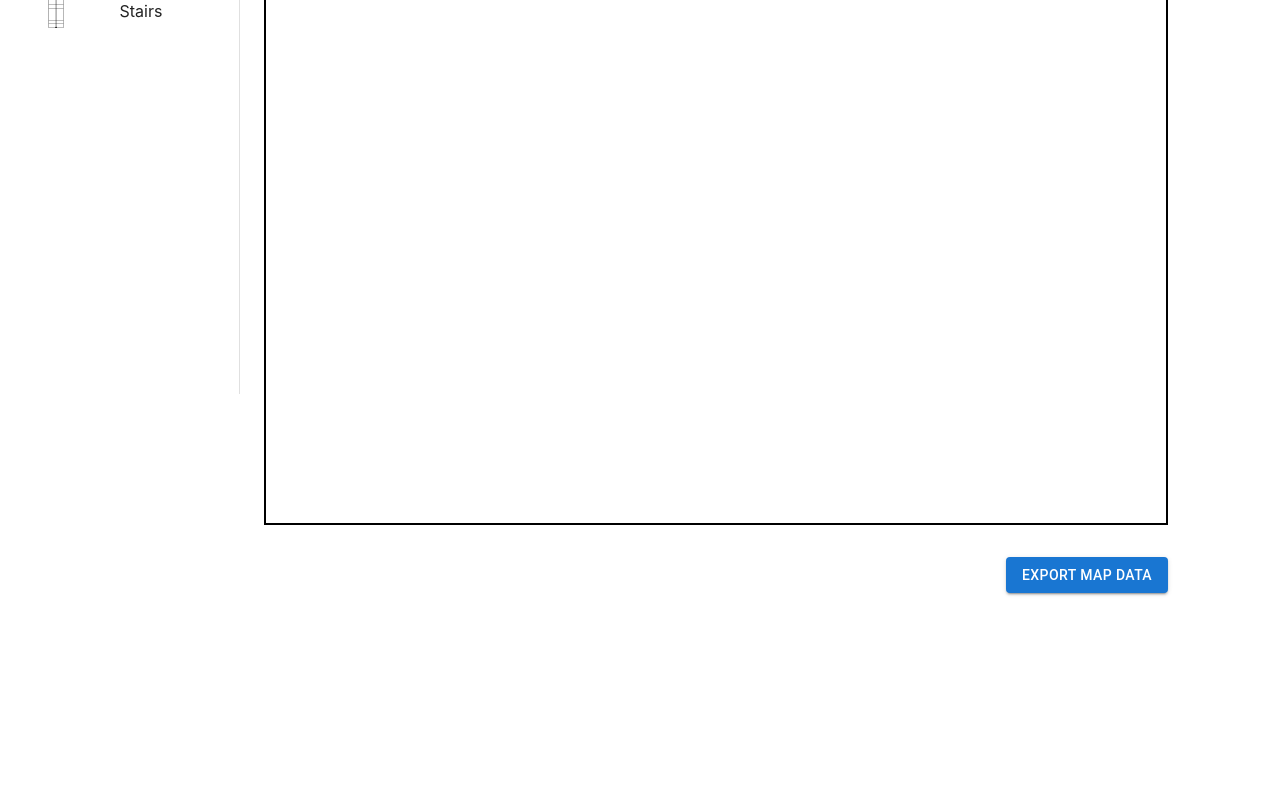
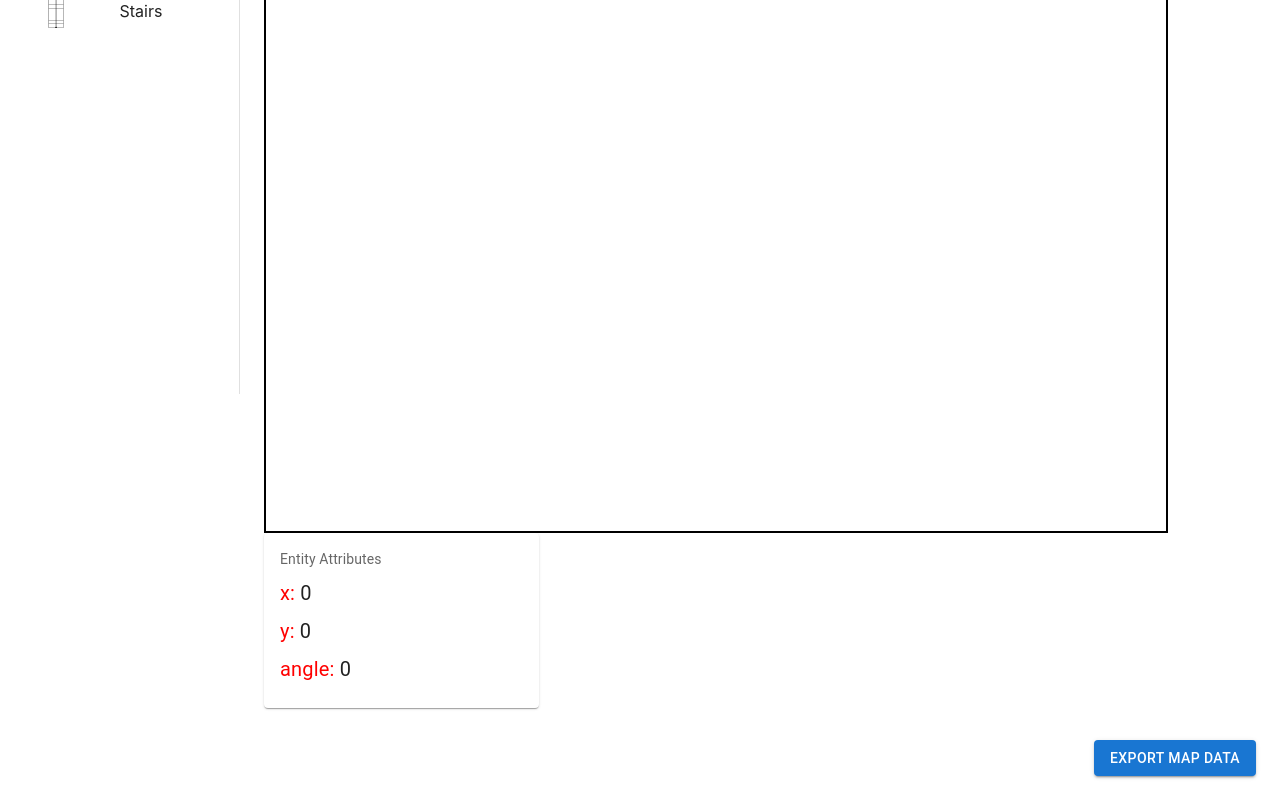
Before and after one commit to muddassir-lateef/Smarchitect, a React (Create React App) app in the folder frontend/: page / in a window 1280 px wide. Shown: the part 406-1206 px from the top of the page. Before the commit the page ends 1023 px from the top, so only its background shows below. Built offline with nearby package versions, Linux system fonts and the light colour scheme.

Commit message:
New: Attribute Tracker added

```diff
--- a/frontend/src/components/NavBar.js
+++ b/frontend/src/components/NavBar.js
@@ -27,7 +27,7 @@ const Icons = styled(Box)(({ theme }) => ({
 }));
 
 const LogoutButton = styled(Button)(({ theme }) => ({
-  backgroundColor: "#F57663" ,
+  backgroundColor: "#F57663",
   "&:hover": {
     backgroundColor: "red",
   },
@@ -57,7 +57,7 @@ const NavBar = (props) => {
             <MenuIcon />
           </IconButton>
           <Icons>
-            <img height='40px' width='40px' src={SmarchitectIcon} alt={"Smarchitect Icon"}/>
+            <img height='40px' width='40px' src={SmarchitectIcon} alt={"Smarchitect Icon"} />
             <Typography variant="h6">Smarchitect!</Typography>
           </Icons>
 
--- a/frontend/src/components/SDrawer.js
+++ b/frontend/src/components/SDrawer.js
@@ -12,6 +12,7 @@ import { AuthContext } from "../context/AuthContext";
 import { Grid } from "@mui/material";
 const drawerWidth = 240;
 const initial_menuItems = [
+  //eligible anchors: ['top-left', 'top-center', 'top-right', 'middle-right', 'middle-left', 'bottom-left', 'bottom-center', 'bottom-right']
   {
 
     menuTitle: "Assets",
@@ -21,35 +22,51 @@ const initial_menuItems = [
       url: DoorSymbol,
       width: 140,
       height: 100,
-      rotation:0
+      rotation: 0,
+      keepRatio: true,
+      enabledAnchors: ['top-left', 'top-right', 'bottom-left', 'bottom-right'],
+
     },
     {
       alt: "Wall",
       url: WallSymbol,
-      width: 6,
+      width: 15,
       height: 100,
-      rotation:0
+      rotation: 0,
+      keepRatio: false,
+      enabledAnchors: ['top-center', 'bottom-center'],
+
     },
     {
       alt: "Rectangle",
       url: RectangleSymbol,
       width: 100,
       height: 100,
-      rotation:0
+      rotation: 0,
+      keepRatio: false,
+      enabledAnchors: ['top-left', 'top-center', 'top-right', 'middle-right', 'middle-left', 'bottom-left', 'bottom-center', 'bottom-right'],
+
     },
     {
       alt: "Window",
       url: WindowSymbol,
-      width: 16,
+      width: 20,
       height: 100,
-      rotation:0
+      rotation: 0,
+      keepRatio: false,
+      enabledAnchors: ['top-center', 'bottom-center'],
+
     },
     {
       alt: "Stairs",
       url: StairsSymbol,
       width: 31,
       height: 100,
-      rotation:0
+      rotation: 0,
+      keepRatio: false,
+      enabledAnchors: ['top-left', 'top-center', 'top-right', 'middle-right', 'middle-left', 'bottom-left', 'bottom-center', 'bottom-right'],
+
+
     },
     ]//dummy commit
   }
@@ -102,7 +119,7 @@ const SDrawer = (props) => {
 
           {menuItems.map((menu, index) => (
             <div key={index}>
-              <ListItemButton onClick={()=>handleStudentMenuClick(index)}>
+              <ListItemButton onClick={() => handleStudentMenuClick(index)}>
                 <ListItemText primary={menu.menuTitle} />
                 {menu.visible ? <ExpandLess /> : <ExpandMore />}
               </ListItemButton>
@@ -112,7 +129,7 @@ const SDrawer = (props) => {
                   {menu.enteries.map((img1, i) => (
                     <img
                       key={i}
-                      style={{ width: '100px',height: '100px' }}
+                      style={{ width: '100px', height: '100px' }}
                       alt={img1.alt}
                       src={img1.url}
                       draggable="true"
@@ -151,7 +168,7 @@ const SDrawer = (props) => {
 
           {menuItems.map((menu, index) => (
             <div key={index}>
-              <ListItemButton onClick={()=>handleStudentMenuClick(index)}>
+              <ListItemButton onClick={() => handleStudentMenuClick(index)}>
                 <ListItemText primary={menu.menuTitle} />
                 {menu.visible ? <ExpandLess /> : <ExpandMore />}
               </ListItemButton>
@@ -160,10 +177,10 @@ const SDrawer = (props) => {
 
                   {menu.enteries.map((img1, i) => (
                     <Grid key={i} container spacing={1} width='100%' alignItems={'center'}>
-                    <Grid item xs={6} justifyItems='center' sx={{ mb:2, display: "flex", justifyContent: "space-around" }}>
+                      <Grid item xs={6} justifyItems='center' sx={{ mb: 2, display: "flex", justifyContent: "space-around" }}>
                         <img
                           key={i}
-                      style={{ width: '50px',height: '50px' }}
+                          style={{ width: '50px', height: '50px' }}
                           alt={img1.alt}
                           src={img1.url}
                           draggable="true"
--- a/frontend/src/pages/canvas.js
+++ b/frontend/src/pages/canvas.js
@@ -3,16 +3,16 @@ import { AuthContext } from '../context/AuthContext';
 import { Stage, Layer, Image, Transformer } from 'react-konva';
 import useImage from 'use-image';
 
-import { Button, getNativeSelectUtilityClasses, Grid } from '@mui/material';
+import { Button, Card, CardContent, Typography, CardActions, Grid } from '@mui/material';
 import { CSVLink } from "react-csv";
 import PostAddIcon from '@mui/icons-material/PostAdd';
 import Papa from "papaparse";
-
-const allowedExtensions = ["csv"];
+import { maxHeight } from '@mui/system';
 
 
 
-const ImageObject = ({ shapeProps, isSelected, onSelect, onChange, onDragMove }) => {
+
+const ImageObject = ({ shapeProps, isSelected, onSelect, onChange, attributeTrack }) => {
   const shapeRef = React.useRef();
   const trRef = React.useRef();
   const [img] = useImage(shapeProps.url);
@@ -28,7 +28,6 @@ const ImageObject = ({ shapeProps, isSelected, onSelect, onChange, onDragMove })
     <React.Fragment>
       <Image
         image={img}
-        onDragMove={onDragMove}
         onClick={onSelect}
         //onDragMove={onSelect}
         onTap={onSelect}
@@ -41,17 +40,33 @@ const ImageObject = ({ shapeProps, isSelected, onSelect, onChange, onDragMove })
             x: e.target.x(),
             y: e.target.y(),
           });
+          attributeTrack({ x: e.target.x(), y: e.target.y(), angle: e.target.rotation() })
+
         }}
+
+        onDragMove={(e) => {
+
+          attributeTrack({ x: e.target.x(), y: e.target.y(), angle: e.target.rotation() })
+
+        }}
+
+        onTransform={(e) => {
+          const node = shapeRef.current;
+          attributeTrack({ x: node.x(), y: node.y(), angle: node.rotation() })
+
+        }}
+
         onTransformEnd={(e) => {
           // transformer is changing scale of the node
           // and NOT its width or height
           // but in the store we have only width and height
           // to match the data better we will reset scale on transform end
+          console.log("On Transform end called")
+
           const node = shapeRef.current;
           const scaleX = node.scaleX();
           const scaleY = node.scaleY();
-          console.log("Displaying the X of laptop")
-          console.log(node.x())
+
           // we will reset it back
           node.scaleX(1);
           node.scaleY(1);
@@ -59,11 +74,13 @@ const ImageObject = ({ shapeProps, isSelected, onSelect, onChange, onDragMove })
             ...shapeProps,
             x: node.x(),
             y: node.y(),
-            rotation:node.rotation(),
+            rotation: node.rotation(),
             // set minimal value
             width: Math.max(5, node.width() * scaleX),
             height: Math.max(node.height() * scaleY),
           });
+          attributeTrack({ x: node.x(), y: node.y(), angle: node.rotation() })
+
         }}
 
       />
@@ -72,12 +89,14 @@ const ImageObject = ({ shapeProps, isSelected, onSelect, onChange, onDragMove })
           ref={trRef}
           boundBoxFunc={(oldBox, newBox) => {
             // limit resize
-            if (newBox.width < 5 || newBox.height < 5) {
+            if (newBox.width < 10 || newBox.height < 10) {
               return oldBox;
             }
             return newBox;
           }}
-          rotationSnaps={[0,90,180,270]}
+          rotationSnaps={[0, 90, 180, 270]}
+          keepRatio={shapeProps.keepRatio}
+          enabledAnchors={shapeProps.enabledAnchors}
         />
       )}
     </React.Fragment>
@@ -97,6 +116,9 @@ const headers = [
   { label: "id", key: "id" },
   { label: "url", key: "url" },
   { label: "rotation", key: "rotation" },
+  { label: "keepRatio", key: "keepRatio" },
+  { label: "enabledAnchors", key: "enabledAnchors" },
+
 
 ];
 
@@ -104,7 +126,7 @@ export const Sketcher = () => {
   const auth = useContext(AuthContext);
   const [ImageObjects, setImageObjects] = React.useState(initialImages);
   const [newId, setNewId] = React.useState('1');
-  const [selectedItemCoordinates, setSelectedItemCoordinates] = React.useState({ x: 0, y: 0 })
+  const [selectedItemCoordinates, setSelectedItemCoordinates] = React.useState({ x: 0, y: 0, angle: 0 })
   const [selectedId, selectShape] = React.useState(null);
   const stageRef = React.useRef();
   const [exportData, setExportData] = React.useState([]);
@@ -124,15 +146,16 @@ export const Sketcher = () => {
           height: parseFloat(parsedInputData[i][2]),
           id: parsedInputData[i][5],
           rotation: parseFloat(parsedInputData[i][7]),
+          keepRatio: (parsedInputData[i][8] === 'true'),
+          enabledAnchors: parsedInputData[i][9].split(',')
 
         })
       }
 
       setImageObjects(tempList.slice())
-      console.log("TEMP LIST: ", tempList)
 
       const tempExp = []
-      for (let i=1; i<tempList.length; i++){
+      for (let i = 1; i < parsedInputData.length; i++) {
         tempExp.push({
           type: parsedInputData[i][0],
           width: parseFloat(parsedInputData[i][1]),
@@ -142,24 +165,21 @@ export const Sketcher = () => {
           id: parsedInputData[i][5],
           url: parsedInputData[i][6],
           rotation: parseFloat(parsedInputData[i][7]),
+          keepRatio: (parsedInputData[i][8] === 'true'),
+          enabledAnchors: parsedInputData[i][9].split(',')
+
         })
       }
       setExportData(tempExp.slice());
     }
   }, [parsedInputData])
 
-  React.useEffect(() => {
-    // eslint-disable-next-line
-    const tempObj = ImageObjects.find(item => item.id == selectedId)
-    if (tempObj !== null && typeof tempObj === 'object')
-      setSelectedItemCoordinates({ x: tempObj.x, y: tempObj.y })
-  }, [selectedId])
-
   const checkDeselect = (e) => {
     // deselect when clicked on empty area
     const clickedOnEmpty = e.target === e.target.getStage();
     if (clickedOnEmpty) {
       selectShape(null);
+      setSelectedItemCoordinates({ x: 0, y: 0, angle: 0 });
     }
   };
 
@@ -209,7 +229,9 @@ export const Sketcher = () => {
                 width: auth.selectedAsset.width,
                 height: auth.selectedAsset.height,
                 id: newId,
-                rotation:auth.selectedAsset.rotation,
+                rotation: auth.selectedAsset.rotation,
+                keepRatio: auth.selectedAsset.keepRatio,
+                enabledAnchors: auth.selectedAsset.enabledAnchors
               },
             ]),
 
@@ -223,14 +245,18 @@ export const Sketcher = () => {
               y: stageRef.current.getPointerPosition().y,
               id: newId,
               url: auth.selectedAsset.url,
-              rotation:auth.selectedAsset.rotation,
+              rotation: auth.selectedAsset.rotation,
+              keepRatio: auth.selectedAsset.keepRatio,
+              enabledAnchors: auth.selectedAsset.enabledAnchors
+
+
 
             })
           )
         }}
         onDragOver={(e) => e.preventDefault()}
       >
-
+        <Grid container sx={{ mt: 1 }}>
           <Stage
             style={{
               border: '2px solid',
@@ -252,19 +278,16 @@ export const Sketcher = () => {
                     isSelected={rect.id === selectedId}
                     onSelect={() => {
                       selectShape(rect.id);
-                    console.log("Set through select")
+                      setSelectedItemCoordinates({ x: rect.x, y: rect.y, angle: rect.rotation });
                     }}
-                  onDragMove={() => {
-                    selectShape(rect.id);
-                    console.log("Set through drag")
-                  }}
+
 
                     onChange={(newAttrs) => {
                       const rects = ImageObjects.slice();
                       rects[i] = newAttrs;
                       setImageObjects(rects);
                       selectShape(rect.id);
-                    console.log("NEW", newAttrs)
+
                       for (let i = 0; i < exportData.length; i++) {
                         if (exportData[i].id == rect.id) {
                           exportData[i].x = newAttrs.x;
@@ -272,16 +295,59 @@ export const Sketcher = () => {
                           exportData[i].width = newAttrs.width;
                           exportData[i].height = newAttrs.height;
                           exportData[i].rotation = newAttrs.rotation;
-
+                          exportData[i].keepRatio = newAttrs.keepRatio;
+                          exportData[i].enabledAnchors = newAttrs.enabledAnchors;
                         }
 
                       }
+                    }}
+                    attributeTrack={(newAttrs) => {
+                      console.log("got it")
+                      console.log(newAttrs)
+                      setSelectedItemCoordinates(newAttrs);
                     }}
                   />
                 );
               })}
             </Layer>
           </Stage>
+
+          <Card sx={{ minWidth: 275, maxHeight: 300 }}>
+            <CardContent>
+              <Typography sx={{ fontSize: 14 }} color="text.secondary" gutterBottom>
+                Entity Attributes
+              </Typography>
+              <Grid container sx={{ mt: 1 }}>
+                <Typography sx={{ fontSize: 20 }} color="red">
+                  x:&nbsp;
+                </Typography>
+                <Typography sx={{ fontSize: 20 }} component="div">
+                  {parseInt(selectedItemCoordinates.x)}
+                </Typography>
+              </Grid>
+
+              <Grid container sx={{ mt: 1 }}>
+                <Typography sx={{ fontSize: 20 }} color="red">
+                  y:&nbsp;
+                </Typography>
+                <Typography sx={{ fontSize: 20 }} component="div">
+                  {parseInt(selectedItemCoordinates.y)}
+                </Typography>
+              </Grid>
+
+              <Grid container sx={{ mt: 1 }}>
+                <Typography sx={{ fontSize: 20 }} color="red">
+                  angle:&nbsp;
+                </Typography>
+                <Typography sx={{ fontSize: 20 }} component="div">
+                  {parseInt(selectedItemCoordinates.angle)}
+                </Typography>
+              </Grid>
+
+            </CardContent>
+
+          </Card>
+        </Grid>
       </div>
 
       <Grid container spacing={2} sx={{ mt: 1 }}>
@@ -293,6 +359,7 @@ export const Sketcher = () => {
           </Button>
         </Grid>
       </Grid>
+
     </div>
   );
 };
```
Also changed, not shown: frontend/src/Themes/Default-theme.js (+5 -5 lines), frontend/src/context/AuthContext.js (+9 -9 lines). Lines whose indentation alone changed are shown as unchanged.
